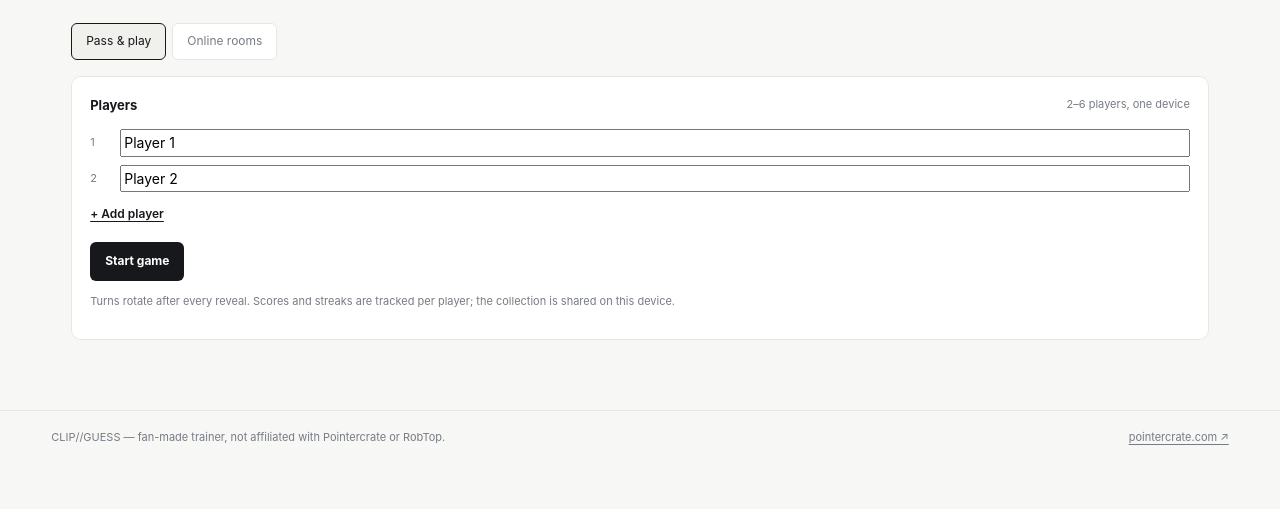
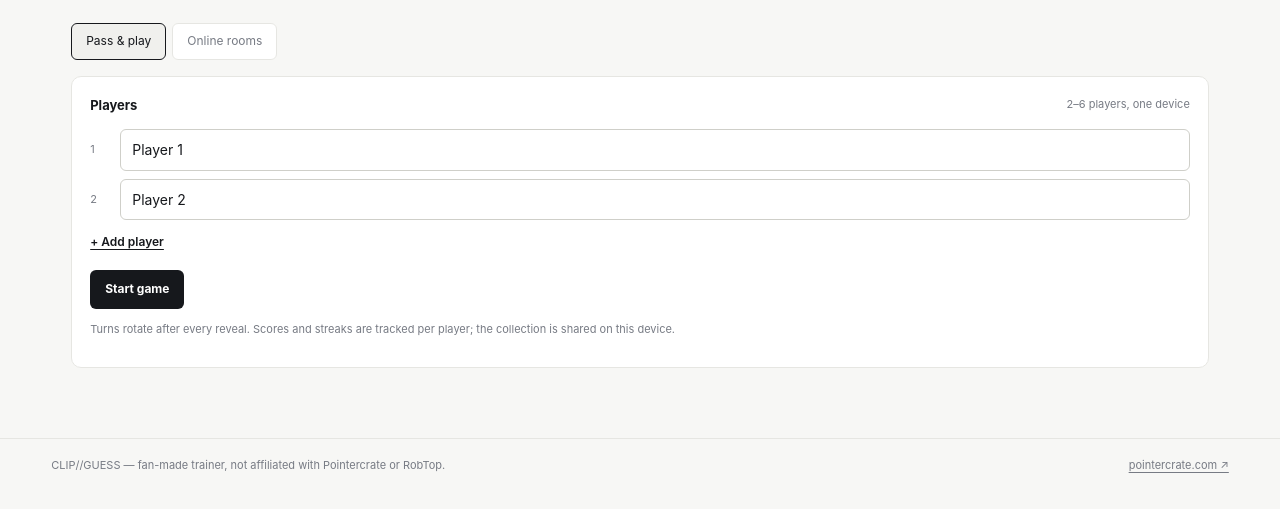
Before and after one commit to Byteings/demonclip-guessr, a plain HTML site: page index.html in a window 1280 px wide. Shown: the part 217-726 px from the top of the page. Drawn offline with Linux system fonts and the light colour scheme; no server answers.

Commit message:
Fix invisibly colored player name inputs

```diff
--- a/docs/styles.css
+++ b/docs/styles.css
@@ -1,6 +1,7 @@
 /* Clip//Guess — white, minimal interface */
 
 :root {
+  color-scheme: light;
   --bg: #f7f7f5;
   --surface: #ffffff;
   --line: #e6e6e2;
@@ -172,7 +173,11 @@ h3 { margin: 0 0 8px; font-size: 13px; font-weight: 650; }
 .local-players { display: grid; gap: 8px; margin: 14px 0 10px; }
 .local-row { display: flex; align-items: center; gap: 10px; }
 .local-row span { width: 20px; color: var(--muted); font-size: 11px; }
-.local-row input { flex: 1; }
+.local-row input {
+  flex: 1; min-width: 0; padding: 9px 11px; border: 1px solid var(--line-strong);
+  border-radius: 6px; background: #fff; color: var(--text); outline: none;
+}
+.local-row input:focus { border-color: var(--ink); }
 .mp-actions { margin-top: 18px; }
 .mp-setup { display: grid; grid-template-columns: repeat(2, minmax(0, 1fr)); gap: 14px; }
 .setup-card .field { display: block; margin-bottom: 10px; }
--- a/styles.css
+++ b/styles.css
@@ -1,6 +1,7 @@
 /* Clip//Guess — white, minimal interface */
 
 :root {
+  color-scheme: light;
   --bg: #f7f7f5;
   --surface: #ffffff;
   --line: #e6e6e2;
@@ -172,7 +173,11 @@ h3 { margin: 0 0 8px; font-size: 13px; font-weight: 650; }
 .local-players { display: grid; gap: 8px; margin: 14px 0 10px; }
 .local-row { display: flex; align-items: center; gap: 10px; }
 .local-row span { width: 20px; color: var(--muted); font-size: 11px; }
-.local-row input { flex: 1; }
+.local-row input {
+  flex: 1; min-width: 0; padding: 9px 11px; border: 1px solid var(--line-strong);
+  border-radius: 6px; background: #fff; color: var(--text); outline: none;
+}
+.local-row input:focus { border-color: var(--ink); }
 .mp-actions { margin-top: 18px; }
 .mp-setup { display: grid; grid-template-columns: repeat(2, minmax(0, 1fr)); gap: 14px; }
 .setup-card .field { display: block; margin-bottom: 10px; }
```
